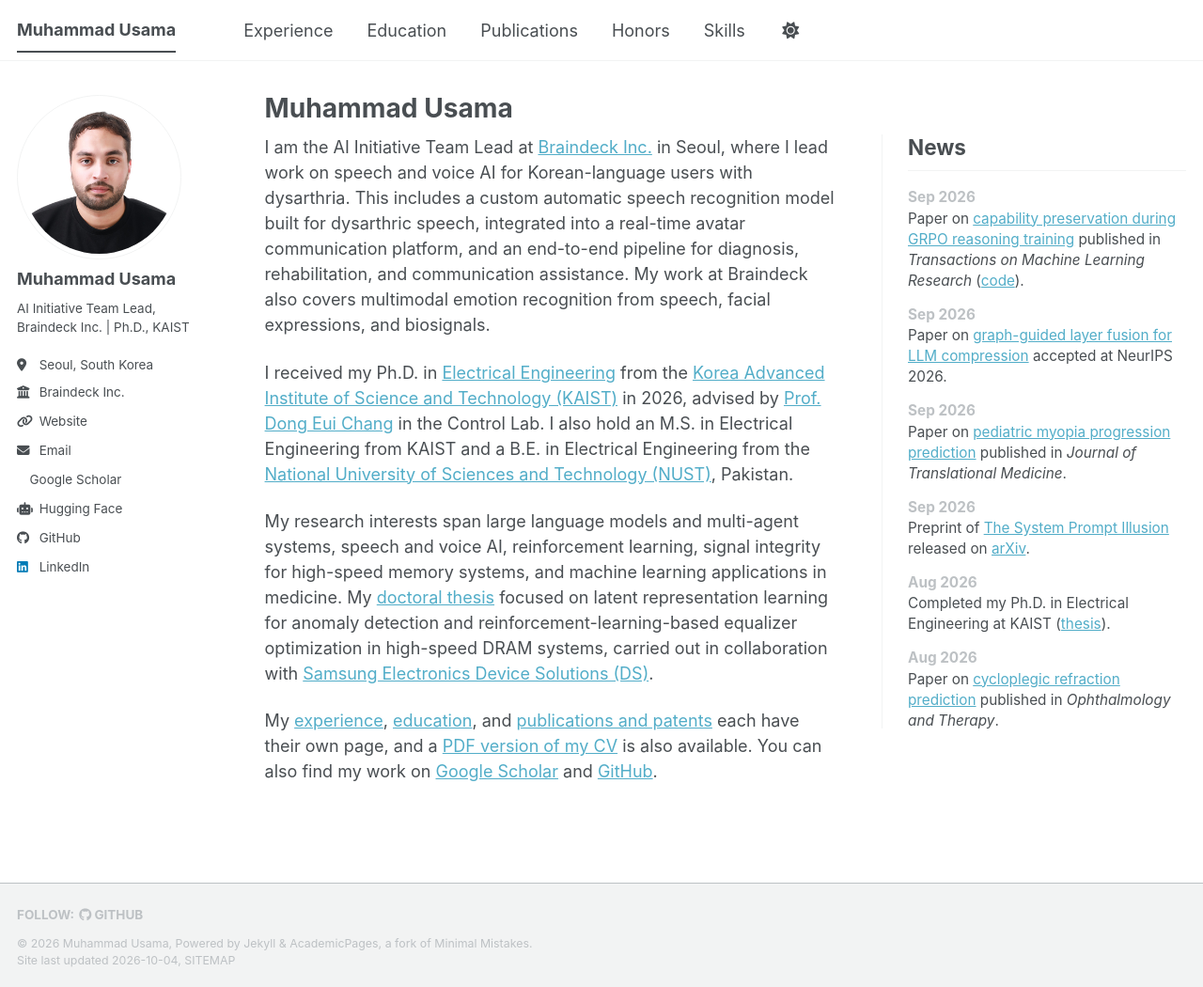
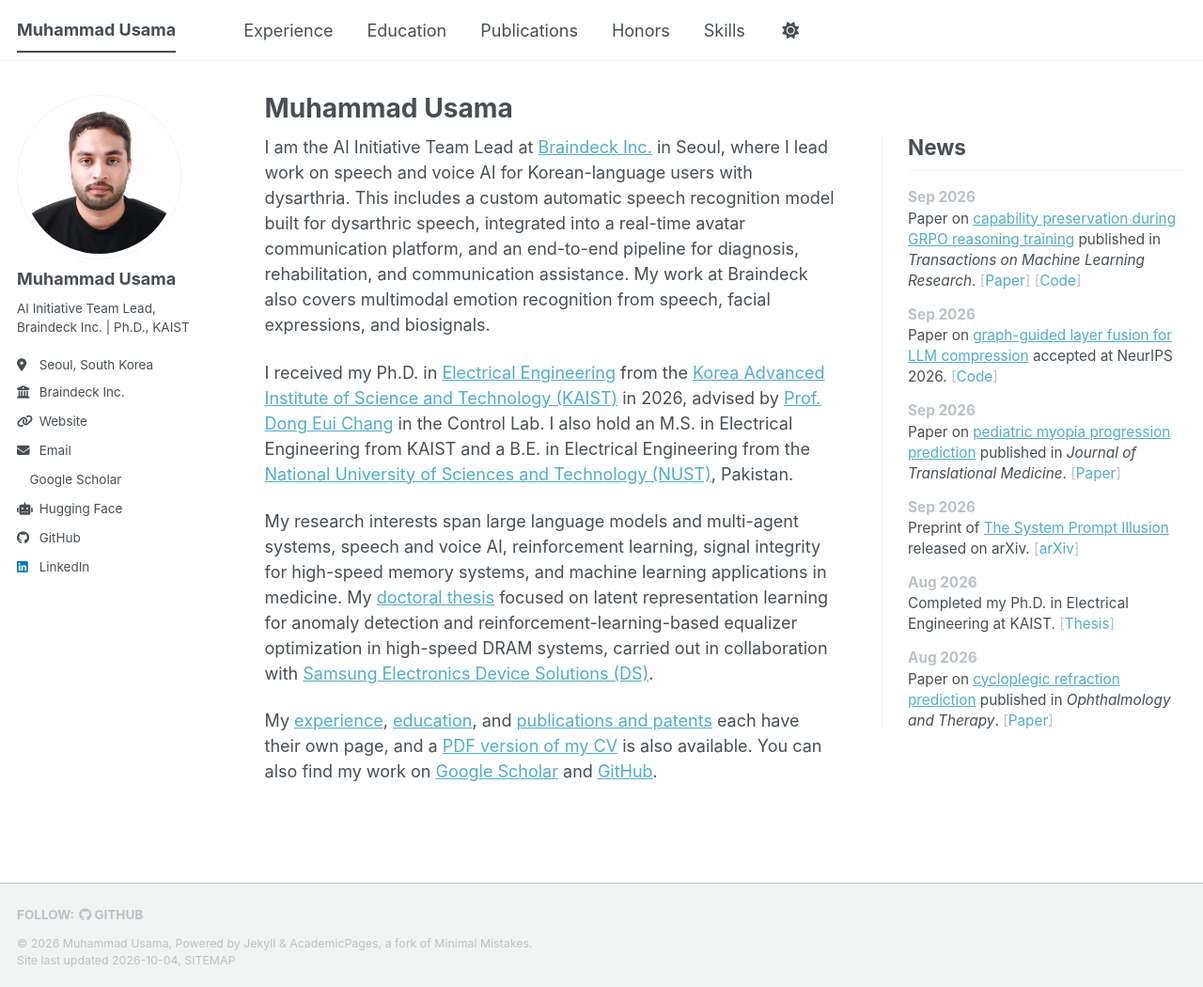
Before and after one commit to Usama1002/Usama1002.github.io, a Jekyll site: the page built from _pages/about.md, in a window 1280 px wide and 1050 px high. Shown: the whole window at 94% size. Built offline with Jekyll 4.4.1, drawn with Linux system fonts in a browser that asks for light colours; a style sheet for code colours, icons or effects is not loaded.

Commit message:
Show Paper/arXiv/Code links on news items, pulled from the publication entries

```diff
--- a/_includes/news.html
+++ b/_includes/news.html
@@ -2,9 +2,21 @@
   <h2 id="news-heading" class="news__title">News</h2>
   <ul class="news__list">
     {% for item in site.data.news %}
+    {% assign pub = nil %}
+    {% if item.pub %}
+      {% assign pub_url = "/publication/" | append: item.pub %}
+      {% assign pub = site.publications | where: "url", pub_url | first %}
+    {% endif %}
     <li class="news__item">
       <span class="news__date">{{ item.date }}</span>
       <span class="news__text">{{ item.text | markdownify | remove: '<p>' | remove: '</p>' | strip }}</span>
+      {% if pub.paperurl or pub.arxivurl or pub.codeurl or item.links %}
+      <span class="news__links">
+        {% if pub.paperurl %}<a href="{{ pub.paperurl }}">Paper</a>{% elsif pub.arxivurl %}<a href="{{ pub.arxivurl }}">arXiv</a>{% endif %}
+        {% if pub.codeurl %}<a href="{{ pub.codeurl }}">Code</a>{% endif %}
+        {% for link in item.links %}<a href="{{ link.url }}">{{ link.label }}</a>{% endfor %}
+      </span>
+      {% endif %}
     </li>
     {% endfor %}
   </ul>
--- a/_sass/layout/_news.scss
+++ b/_sass/layout/_news.scss
@@ -58,3 +58,14 @@
   font-weight: bold;
   color: var(--global-text-color-light);
 }
+
+.news__links {
+  white-space: nowrap;
+
+  a {
+    text-decoration: none;
+
+    &::before { content: "["; color: var(--global-text-color-light); }
+    &::after { content: "]"; color: var(--global-text-color-light); }
+  }
+}
```
Also changed, not shown: README.md (+1 -1 lines), _data/news.yml (+27 -6 lines).
